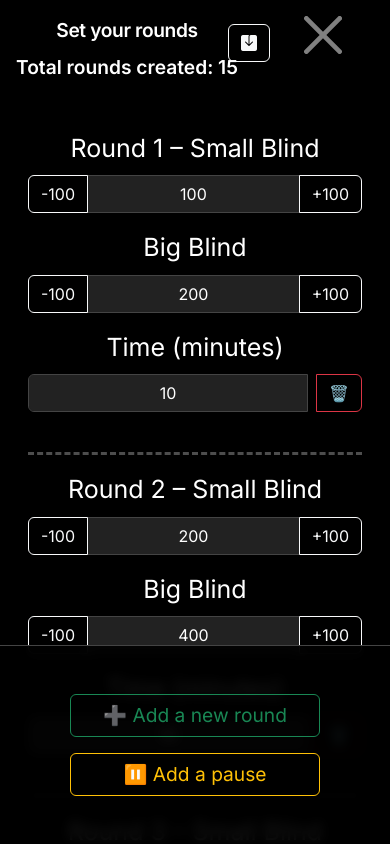
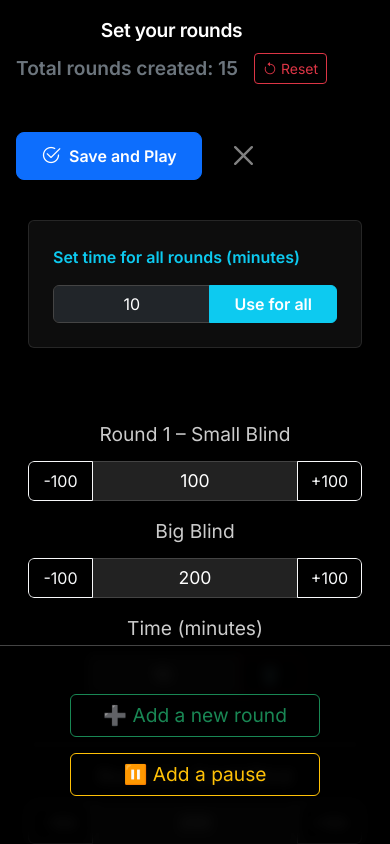
Before and after one commit to PotucekMarek/portfolio, an Astro site: page /poker-timer in a window 390 px wide. Both pictures are taken after a click on the icon 374 px from the left and 28 px from the top of the page. Built offline with nearby package versions, Linux system fonts and the light colour scheme; Astro itself is replaced by a stand-in of ours.

Commit message:
poker timer bugfix

```diff
--- a/src/pages/poker-timer.astro
+++ b/src/pages/poker-timer.astro
@@ -39,15 +39,22 @@ import Layout from '../layouts/Layout.astro';
     <div class="modal fade" id="blindForm" tabindex="-1" aria-hidden="true">
       <div class="modal-dialog modal-fullscreen">
         <div class="modal-content text-white bg-dark">
+
           <div class="modal-header border-0 flex-wrap flex-md-nowrap justify-content-between align-items-center">
-            <div class="d-flex flex-column flex-md-row align-items-start gap-2">
+            <div class="d-flex flex-column flex-md-row align-items-start align-items-md-center gap-2 gap-md-4">
               <h1 class="modal-title mb-0">Set your rounds</h1>
-              <p id="roundCountDisplay" class="mb-0">Total rounds created: 12</p>
+              <div class="d-flex align-items-center gap-3">
+                <p id="roundCountDisplay" class="mb-0 text-secondary">Total rounds created: 12</p>
+
+                <button id="resetDefaultsBtn" type="button" class="btn btn-sm btn-outline-danger d-flex align-items-center gap-1" title="Vrátit výchozí nastavení">
+                  <i class="bi bi-arrow-counterclockwise"></i> Reset
+                </button>
+              </div>
             </div>
 
-            <div class="d-flex align-items-center gap-3 mt-3 mt-md-0">
-              <button id="saveBlinds" type="button" class="btn btn-outline-light save-icon-btn" title="Uložit změny">
-                <i class="bi bi-save-fill"></i>
+            <div class="d-flex align-items-center gap-4 mt-3 mt-md-0">
+              <button id="saveBlinds" type="button" class="btn btn-primary fw-bold px-4 py-2 d-flex align-items-center gap-2" style="border-radius: 0.5rem; transition: all 0.2s;">
+                <i class="bi bi-check2-circle fs-5"></i> Save and Play
               </button>
               <button type="button" class="btn-close btn-close-white" data-bs-dismiss="modal" aria-label="Zavřít"></button>
             </div>
@@ -56,17 +63,19 @@ import Layout from '../layouts/Layout.astro';
           <div class="modal-body overflow-auto">
             <form id="blindFormElement">
               <div class="container">
-                <div class="row g-4">
-                  <div class="col-12 col-md-6" id="rounds-container"></div>
+
+                <div class="mb-5 mt-2 p-4 rounded" style="background: rgba(255,255,255,0.05); border: 1px solid rgba(255,255,255,0.1);">
+                  <label class="form-label text-info fw-bold mb-3">Set time for all rounds (minutes)</label>
+                  <div class="input-group">
+                    <input type="number" id="globalTimeInput" class="form-control text-center bg-dark text-white" min="1" value="10" />
+                    <button id="applyGlobalTimeBtn" type="button" class="btn btn-info text-white fw-bold px-4">Use for all</button>
+                  </div>
                 </div>
 
-                <div class="mb-4 mt-4">
-                  <label class="form-label">Set time for all rounds</label>
-                  <div class="input-group">
-                    <input type="number" id="globalTimeInput" class="form-control text-center" min="1" value="10" />
-                    <button id="applyGlobalTimeBtn" type="button" class="btn btn-outline-primary">Use for all</button>
-                  </div>
+                <div class="row g-4">
+                  <div class="col-12" id="rounds-container"></div>
                 </div>
+
               </div>
             </form>
 
@@ -82,10 +91,6 @@ import Layout from '../layouts/Layout.astro';
         </div>
       </div>
     </div>
-
-    <audio id="transitionSound" src="/sounds/honk.mp3" preload="auto"></audio>
-    <div id="flashOverlay"></div>
-  </div>
 
   <script is:inline src="https://cdn.jsdelivr.net/npm/bootstrap@5.3.3/dist/js/bootstrap.bundle.min.js"></script>
 </Layout>
@@ -349,6 +354,24 @@ function createPauseRound(customTime?: number) {
     localStorage.setItem("pokerTimerRounds", JSON.stringify(roundsData));
   }
 
+  function resetToDefaults() {
+    const isConfirmed = confirm("Opravdu chcete vymazat aktuální nastavení a vrátit výchozí strukturu kol? (Změny se trvale uloží až po kliknutí na Uložit)");
+
+    if (isConfirmed) {
+      const container = document.getElementById("rounds-container");
+      if (!container) return;
+      container.innerHTML = ""; // Vymaže aktuální zobrazení
+
+      // Vygeneruje zpět tvou původní logiku (15 kol, pauzy po 6. a 12.)
+      for (let i = 1; i <= 15; i++) {
+        createStandardRound(i);
+        if (i === 6 || i === 12) {
+          createPauseRound();
+        }
+      }
+      updateRoundCountDisplay();
+    }
+  }
 function createBlindRounds() {
     const container = document.getElementById("rounds-container");
     if (!container) return;
@@ -571,6 +594,7 @@ function createBlindRounds() {
   const addPauseBtn = document.getElementById("addPauseBtn");
   const blindForm = document.getElementById("blindForm");
   const bottomControls = document.getElementById("bottom-controls");
+  const resetDefaultsBtn = document.getElementById("resetDefaultsBtn");
 
   openFormBtn?.addEventListener("click", openForm);
   saveBlindsBtn?.addEventListener("click", saveBlinds);
@@ -578,6 +602,7 @@ function createBlindRounds() {
   playPauseToggle?.addEventListener("click", toggleTimer);
   addRoundBtn?.addEventListener("click", addNewRound);
   addPauseBtn?.addEventListener("click", addNewPause);
+  resetDefaultsBtn?.addEventListener("click", resetToDefaults);
 
   if (blindForm && bottomControls) {
     blindForm.addEventListener("show.bs.modal", () => {
@@ -823,6 +848,18 @@ function toggleFullscreen() {
     border: none;
   }
 
+  /* OPRAVA ZAVÍRACÍHO KŘÍŽKU */
+  .modal-content .btn-close {
+    font-size: 1.2rem; /* Zmenšeno z 2.4rem na rozumnou velikost */
+    filter: invert(1); /* Zůstane bílý na černém pozadí */
+    opacity: 0.5;
+    transition: opacity 0.2s;
+  }
+
+  .modal-content .btn-close:hover {
+    opacity: 1;
+  }
+
   .modal-header {
     background-color: black;
     gap: 2rem;
@@ -855,14 +892,6 @@ function toggleFullscreen() {
     box-shadow: 0 0 0 0.2rem rgba(13,110,253,.25);
   }
 
-  .modal-content .btn-close {
-    font-size: 2.4rem;
-    position: fixed;
-    top: 1rem;
-    right: 3rem;
-    filter: invert(1);
-    padding: 1rem;
-  }
 
   #bottom-controls {
     position: fixed;
@@ -914,17 +943,6 @@ function toggleFullscreen() {
   .input-group .form-control {
     min-width: 0;
     flex: 1;
-  }
-
-  .save-icon-btn {
-    position: fixed;
-    top: 1rem;
-    right: 9rem;
-    transition: transform 0.2s ease, background-color 0.3s ease;
-    font-size: clamp(1.5rem, 2vw, 2rem);
-    padding: 0.2rem 0.55rem;
-    border-radius: 0.5rem;
-    z-index: 1000;
   }
 
   .save-icon-btn:hover {
@@ -1025,11 +1043,6 @@ function toggleFullscreen() {
 
   /* === RESPONSIVE === */
   @media (max-width: 1024px) {
-    .save-icon-btn {
-      position: fixed;
-      top: 1.5rem;
-      right: 7.5rem;
-    }
 
     .fullscreen-button {
       top: 1rem;
@@ -1041,24 +1054,69 @@ function toggleFullscreen() {
       right: 0.5rem;
     }
 
+
     .round-row {
       flex-direction: column;
-      align-items: stretch;
-      gap: 1rem;
-      padding: 1rem 0;
+      align-items: center;
+      gap: 2rem; /* Trochu víc místa, aby to dýchalo */
+      padding: 1.5rem 0;
+      width: 100%;
     }
 
     .round-column {
       width: 100%;
-      max-width: none;
-      min-width: auto;
+      /* Šířku omezíme o něco víc, aby inputy nebyly na mobilech příliš dlouhé */
+      max-width: 320px;
+      display: flex;
+      flex-direction: column;
+      align-items: center;
       text-align: center;
     }
 
-    .round-column .input-group input {
-      min-width: 0;
+    /* Nadpisy */
+    .round-column label {
+      font-size: 1.2rem;
+      margin-bottom: 0.75rem;
+      color: #ccc;
+      width: 100%; /* Zajistí plné vycentrování textu */
+    }
+
+    /* Obal pro inputy a tlačítka - tady se to láme */
+    .round-column .input-group {
+      width: 100%;
+      display: flex;
+      justify-content: center;
+      /* Přidáme mírný stín a zakulacení na celou skupinu pro lepší pocit */
+      border-radius: 0.375rem;
       overflow: hidden;
-      text-overflow: ellipsis;
+    }
+
+    /* Samotné pole pro číslo */
+    .round-column .form-control {
+      flex: 1; /* Zabere veškerý zbylý prostor mezi tlačítky */
+      /* Zrušíme to dřívější omezení max-width: 150px, ať se to hezky roztáhne */
+      max-width: none;
+      text-align: center;
+      font-size: 1.1rem;
+      /* Zakážeme inputu, aby měl svoje vlastní kulaté rohy (když je uvnitř skupiny) */
+      border-radius: 0 !important;
+    }
+
+    /* Fix pro pole s časem a košem (chybí mu pravé tlačítko) */
+    .round-column:last-child .input-group {
+      /* Místo centrování roztáhneme skupinu na stejnou šířku jako ostatní */
+      width: 100%;
+    }
+
+    .round-column:last-child .form-control {
+      max-width: 150px;
+    }
+
+    .round-column:last-child .btn-outline-danger {
+      /* Koš bude mít stejnou šířku (65px) jako +100 tlačítko */
+      margin-left: 0 !important;
+      border-top-left-radius: 0;
+      border-bottom-left-radius: 0;
     }
 
     .modal-body {
@@ -1088,12 +1146,24 @@ function toggleFullscreen() {
       backdrop-filter: blur(6px);
     }
 
+    /* Pevná šířka pro VŠECHNA boční tlačítka (-100, +100, koš) */
+    .round-column .btn-outline-light,
+    .round-column .btn-outline-danger {
+      flex: 0 0 65px; /* Nechceme, aby se zmenšovala nebo zvětšovala, pevně 65px */
+      padding: 0; /* Zrušení vnitřních okrajů, aby text nevytekl */
+      display: flex;
+      align-items: center;
+      justify-content: center;
+      font-weight: 500;
+    }
+
     #bottom-controls button {
       font-size: clamp(1.2rem, 2.5vw, 1.2rem);
       max-width: 250px;
       flex: 1 1 auto;
     }
   }
+
 
   @media (max-width: 768px) {
     .icon-button { font-size: 4vw; }
```
